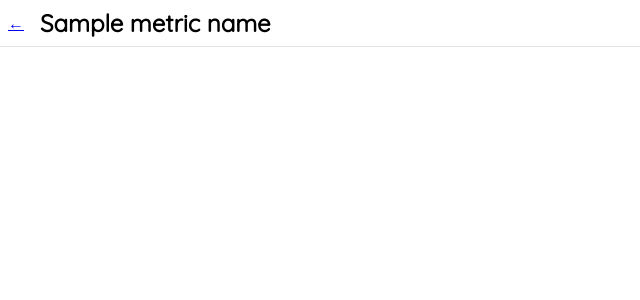
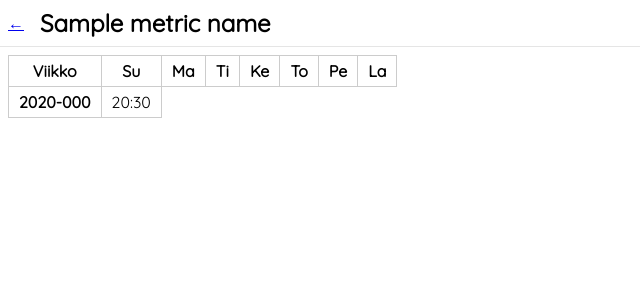
Before and after one commit to felixbade/paivarytmi, a Flask app: template app/templates/metric.html in a window 1280 px wide. Shown: the top 300 px of the page, without its empty margins (0-640 px from the left). Run offline with Flask 2, Linux system fonts and the light colour scheme; the template is opened without the code that fills it: most values are stand-ins (such as "Sample title", 1, 10 or a date in 2020).

Commit message:
Add table

```diff
--- a/app/static/style.css
+++ b/app/static/style.css
@@ -14,6 +14,10 @@ body {
     padding: 8px;
 }
 
+#pageview {
+    padding: 8px;
+}
+
 #titleview h1 {
     margin: 0;
     font-size: 24px;
@@ -22,3 +26,19 @@ body {
 #titleview a {
     margin-right: 1em;
 }
+
+/* Table */
+
+table {
+    border-collapse: collapse;
+}
+
+td,
+th {
+    border: 1px solid hsl(0, 0%, 80%);
+    padding: 5px 10px;
+}
+
+td {
+    text-align: center;
+}
--- a/app/templates/metric.html
+++ b/app/templates/metric.html
@@ -6,13 +6,31 @@
     <h1>{{ metric_name }}</h1>
 </div>
 
-{#<ul>
-
-{% for metric in metrics %}
-<li><a href="/metric/{{ metric.id }}">{{ metric.name }}</a></li>
-{% endfor %}
-
-</ul>
-#}
+<div id="pageview">
+    <table>
+        <thead>
+            <tr>
+                <th>Viikko</th>
+                <th>Su</th>
+                <th>Ma</th>
+                <th>Ti</th>
+                <th>Ke</th>
+                <th>To</th>
+                <th>Pe</th>
+                <th>La</th>
+            </tr>
+        </thead>
+        <tbody>
+            {% for week in weeks %}
+                <tr>
+                    <th>{{ week.week.year }}-{{ week.week.weeknumber }}</th>
+                    {% for day in week.days %}
+                        <td>20:30</td>
+                    {% endfor %}
+                </tr>
+            {% endfor %}
+        </tbody>
+    </table>
+</div>
 
 {% endblock %}
```
Also changed, not shown: app/views.py (+23 -1 lines).
